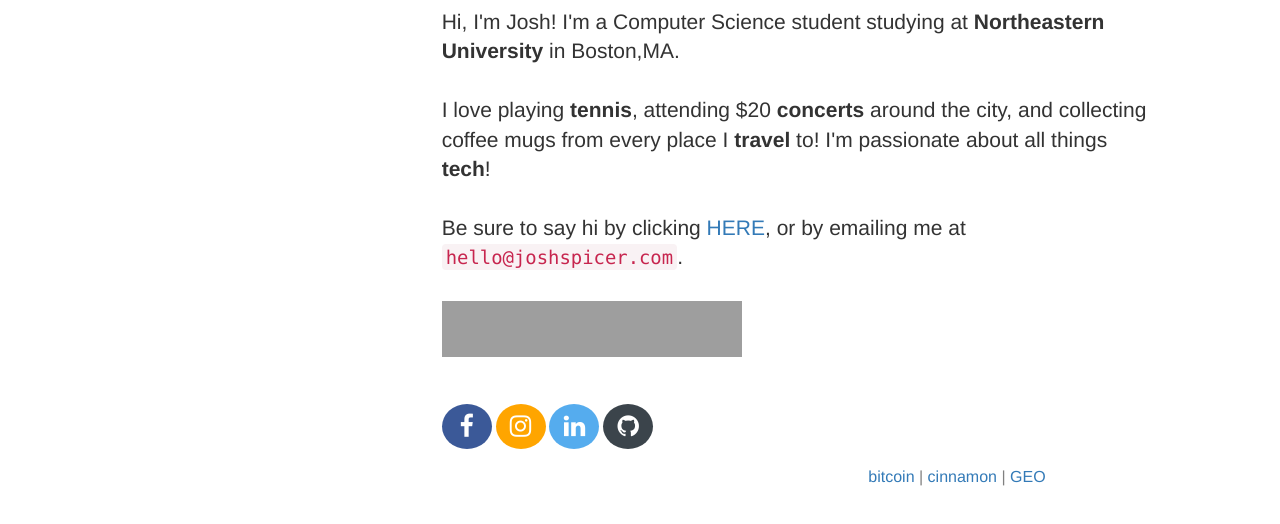
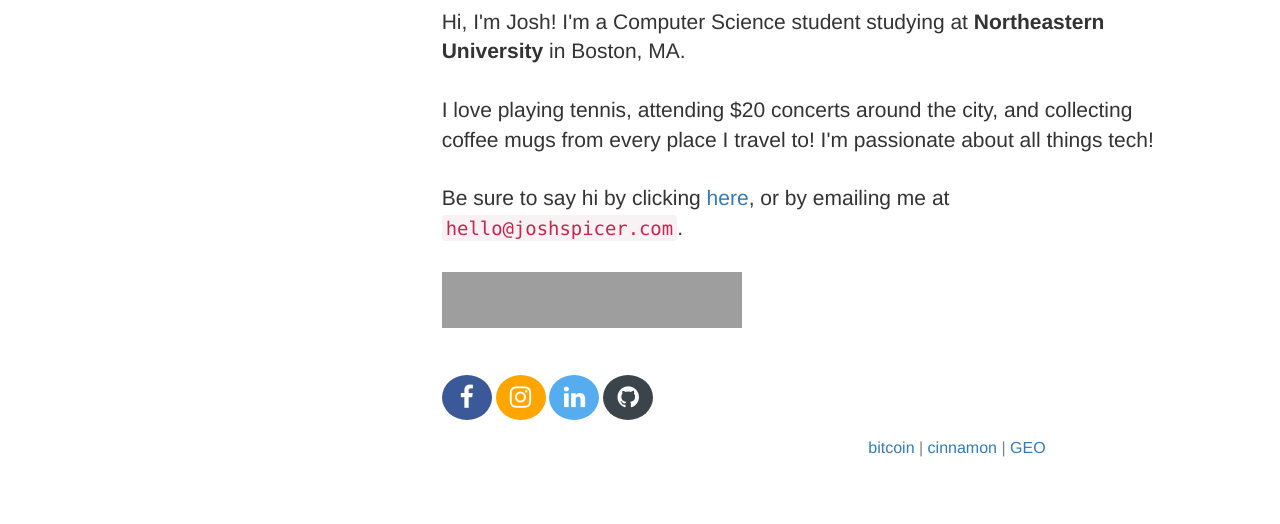
Before and after one commit to joshspicer/joshspicer.github.io-old, a plain HTML site: page index.html in a window 1280 px wide. Shown: the part 96-620 px from the top of the page. Drawn offline with nearby package versions, Linux system fonts and the light colour scheme; grey boxes are pictures that could not be loaded.

Commit message:
changed some words

```diff
--- a/index.html
+++ b/index.html
@@ -49,15 +49,15 @@
                   </h2>
                   <p class="lead">
                      Hi, I'm Josh!  I'm a Computer Science student studying at
-                     <strong>Northeastern University</strong> in Boston,MA.
+                     <strong>Northeastern University</strong> in Boston, MA.
                      <br><br>
-                     I love playing <strong>tennis</strong>, attending $20
-                     <strong>concerts</strong> around the city,
+                     I love playing tennis, attending $20
+                     concerts around the city,
                      and collecting coffee mugs from every place I
-                     <strong>travel</strong> to! I'm passionate about
-                     all things <strong>tech</strong>!
+                     travel to! I'm passionate about
+                     all things tech!
                      <br><br>
-                     Be sure to say hi by clicking <a href="http://contact.joshspicer.com"> HERE</a>,
+                     Be sure to say hi by clicking <a href="http://contact.joshspicer.com"> here</a>,
                      or by emailing me at <code>hello@joshspicer.com</code>.
 
                      <br><br>
```
